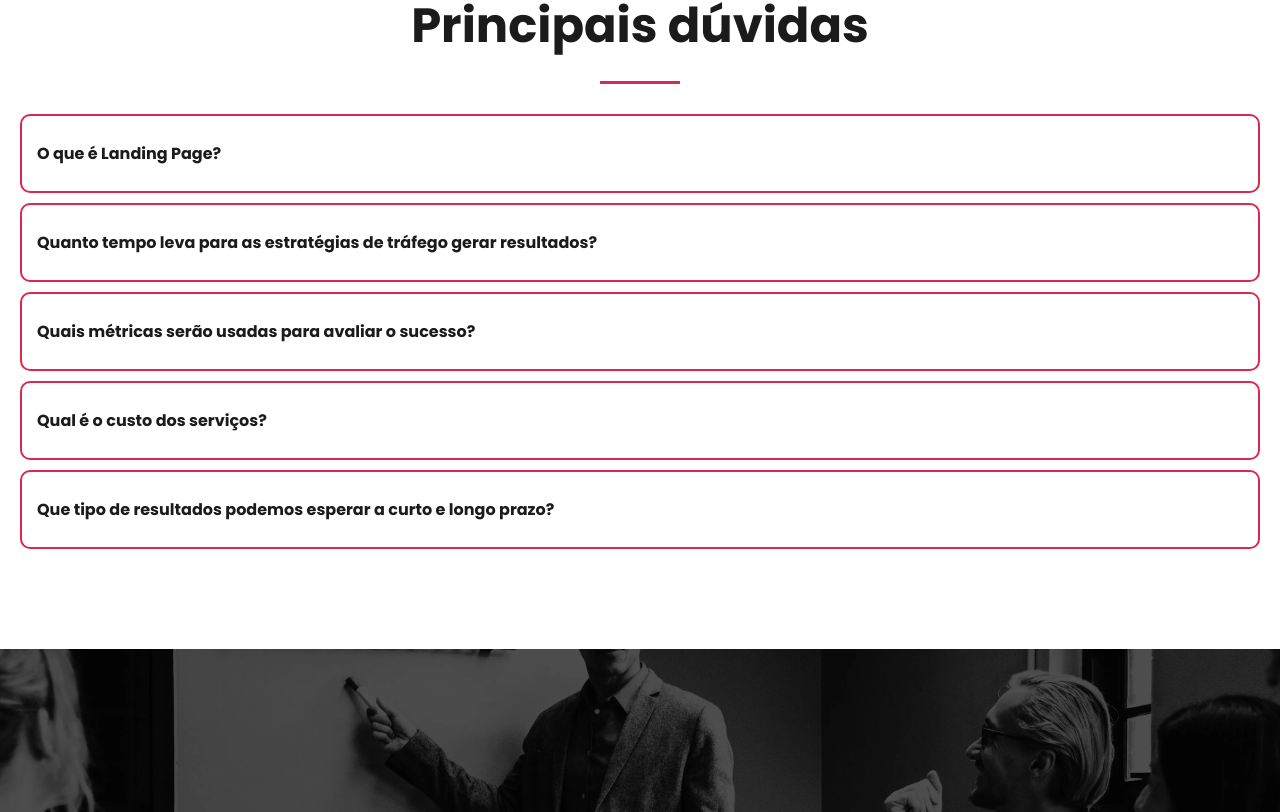
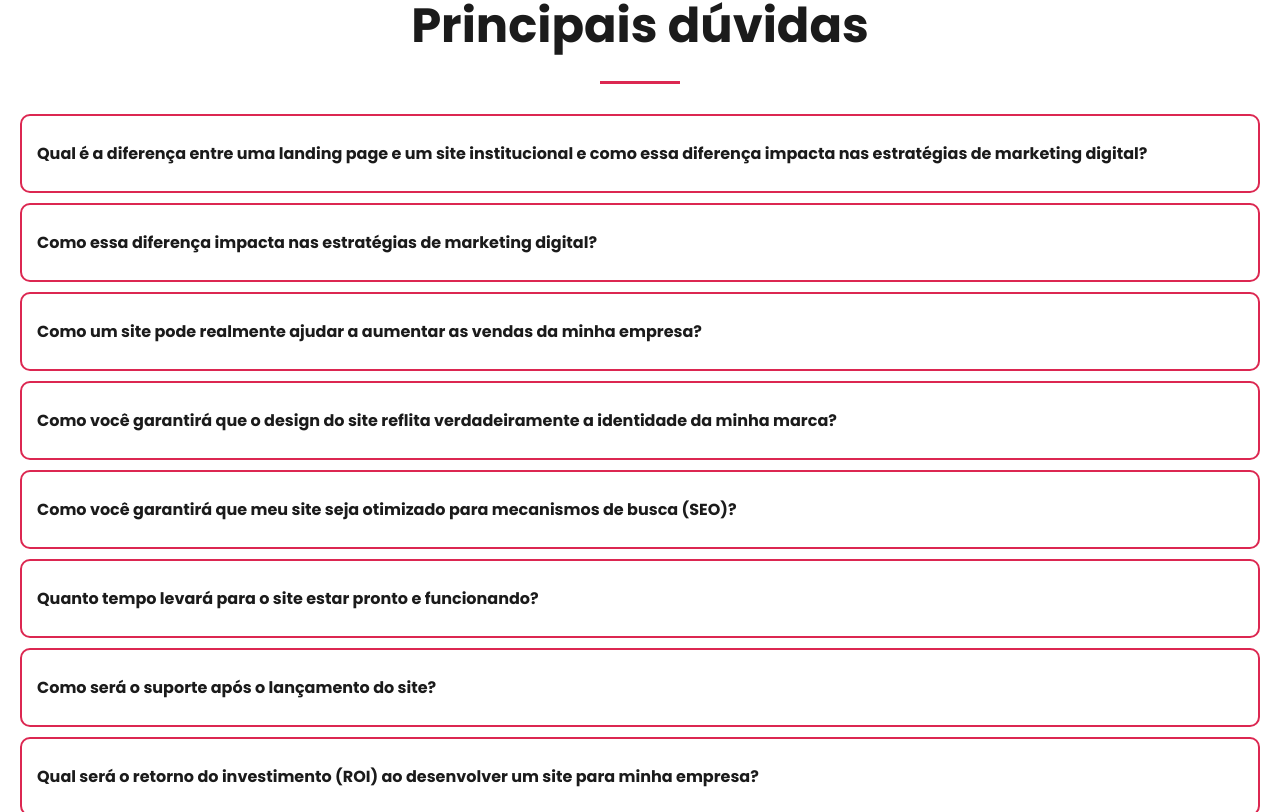
Before and after one commit to Joaovitorcgds/LandingPageServices, a React (Vite) app: page / in a window 1280 px wide. Shown: the part 2988-3800 px from the top of the page. Built offline with nearby package versions, Linux system fonts and the light colour scheme; a web font is replaced by a local one.

Commit message:
atualização de negócios

```diff
--- a/src/components/Doubts/index.jsx
+++ b/src/components/Doubts/index.jsx
@@ -39,24 +39,35 @@ export function Doubts(){
 
   const doubtsList = [
     {
-      question: "O que é Landing Page?",
-      answer: "É uma página da web projetada especificamente para receber o tráfego direcionado de uma campanha de marketing, anúncio ou link. O objetivo principal de uma landing page é converter os visitantes em leads ou clientes"
+      question: "Qual é a diferença entre uma landing page e um site institucional e como essa diferença impacta nas estratégias de marketing digital?",
+      answer: "Uma landing page é uma página da web focada em uma oferta específica, como um produto, serviço ou promoção. Ela tem um objetivo claro, como capturar leads ou incentivar ações específicas dos visitantes, como preencher um formulário ou fazer uma compra. Por outro lado, um site institucional é mais abrangente, apresentando informações sobre a empresa, seus produtos/serviços, histórico, equipe, entre outros detalhes. A diferença principal está na função e no foco: a landing page é projetada para uma conversão direta e imediata, enquanto o site institucional tem uma abordagem mais ampla para apresentar a empresa de forma geral. Para estratégias de marketing digital, a landing page é ideal para campanhas de publicidade online, e-mail marketing ou eventos específicos, pois direciona os visitantes para uma ação específica, aumentando as taxas de conversão. Já o site institucional é crucial para estabelecer a credibilidade da marca, fornecer informações detalhadas aos clientes em potencial e consolidar a presença online da empresa, contribuindo para a construção de relacionamentos a longo prazo."
     },
     {
-      question: "Quanto tempo leva para as estratégias de tráfego gerar resultados?",
-      answer: "O tempo para ver resultados pode variar dependendo de diversos fatores, como a competitividade do seu nicho, a qualidade do seu conteúdo e a eficácia das estratégias implementadas. Em geral, esperamos começar a ver melhorias significativas dentro de alguns meses, mas os resultados mais substanciais podem levar de seis meses a um ano para se materializarem completamente."
+      question: "Como essa diferença impacta nas estratégias de marketing digital?",
+      answer: "Para estratégias de marketing digital, a landing page é ideal para campanhas de publicidade online, e-mail marketing ou eventos específicos, pois direciona os visitantes para uma ação específica, aumentando as taxas de conversão. Já o site institucional é crucial para estabelecer a credibilidade da marca, fornecer informações detalhadas aos clientes em potencial e consolidar a presença online da empresa, contribuindo para a construção de relacionamentos a longo prazo."
     },
     {
-      question: "Quais métricas serão usadas para avaliar o sucesso?",
-      answer: "Estaremos acompanhando várias métricas-chave, incluindo tráfego do site, classificações de palavras-chave, taxa de cliques (CTR), taxa de conversão, tempo no site e outros indicadores relevantes. Essas métricas nos ajudarão a avaliar o desempenho das estratégias implementadas e fazer ajustes conforme necessário para alcançar os melhores resultados."
+      question: "Como um site pode realmente ajudar a aumentar as vendas da minha empresa?",
+      answer: "Um site não é apenas uma presença online, é sua vitrine digital para o mundo. Com um design atrativo e funcionalidades estratégicas, podemos atrair mais clientes, gerar leads qualificados e facilitar o processo de compra. Isso resulta em um aumento significativo nas vendas e nas receitas da sua empresa, transformando visitantes em clientes satisfeitos."
     },
     {
-      question: "Qual é o custo dos serviços?",
-      answer: "Os custos dos nossos serviços podem variar dependendo do escopo do trabalho, da complexidade das estratégias necessárias e do tempo e recursos envolvidos. Estamos dispostos a discutir suas necessidades específicas e oferecer um orçamento personalizado que atenda às suas expectativas e objetivos de negócio."
+      question: "Como você garantirá que o design do site reflita verdadeiramente a identidade da minha marca?",
+      answer: "Nossa equipe especializada trabalha em estreita colaboração com você para entender a essência da sua marca, seus valores e sua visão. Ao combinar isso com nossa experiência em design e branding, garantimos que seu site seja uma representação autêntica da sua marca, transmitindo confiança e gerando conexões emocionais com seus clientes."
     },
     {
-      question: "Que tipo de resultados podemos esperar a curto e longo prazo?",
-      answer: "A curto prazo, podemos esperar ver melhorias incrementais no tráfego do site e nas classificações de palavras-chave à medida que implementamos as estratégias iniciais. A longo prazo, nosso objetivo é alcançar um crescimento sustentável e contínuo do tráfego orgânico, resultando em maior visibilidade online, autoridade de domínio e, por fim, um impacto positivo nas suas metas de negócio."
+      question: "Como você garantirá que meu site seja otimizado para mecanismos de busca (SEO)?",
+      answer: "Nossa abordagem inclui uma pesquisa abrangente de palavras-chave relevantes para o seu setor, otimização técnica do site e criação de conteúdo estratégico. Isso resulta em uma melhor visibilidade nos mecanismos de busca, aumento do tráfego orgânico e mais oportunidades de conversão para sua empresa, gerando um ROI tangível a longo prazo."
+    },
+    {
+      question: "Quanto tempo levará para o site estar pronto e funcionando?",
+      answer: "Entendemos a importância da agilidade no mercado atual. Nosso processo eficiente de desenvolvimento nos permite entregar um site de qualidade dentro de prazos realistas e acordados. Isso significa que seu site estará pronto e funcionando rapidamente, permitindo que você aproveite as oportunidades online o mais breve possível."
+    },{
+      question: "Como será o suporte após o lançamento do site?",
+      answer: "Nosso compromisso vai além do lançamento do site. Oferecemos suporte contínuo, incluindo atualizações de segurança, monitoramento de desempenho e assistência para novas implementações. Você terá a tranquilidade de saber que seu site está sempre otimizado e pronto para atender às demandas do seu negócio em constante evolução."
+    },
+    {
+      question: "Qual será o retorno do investimento (ROI) ao desenvolver um site para minha empresa?",
+      answer: "Nossos projetos são focados em resultados mensuráveis. Com um site bem projetado, otimizado e alinhado com sua estratégia de negócios, você pode esperar um retorno substancial sobre o investimento. Aumento nas vendas, redução de custos operacionais e maior visibilidade da marca são apenas alguns dos benefícios que contribuem para um ROI positivo e sustentável.."
     }
   ]
 
--- a/src/util/ProjectsUtil.js
+++ b/src/util/ProjectsUtil.js
@@ -6,7 +6,7 @@ import imgProject3 from "../assets/imgProject3.webp";
 export const ProjectsUtil = [
   {
     img: imgProject1,
-    title: "Landing Page",
+    title: "Site Institucional",
     subtitle: "Agência de finanças"
   },
   {
@@ -16,7 +16,7 @@ export const ProjectsUtil = [
   },
   {
     img: imgProject3,
-    title: "eCommerce",
+    title: "Landing Page",
     subtitle: "Loja de Acessórios"
   }
 
```
